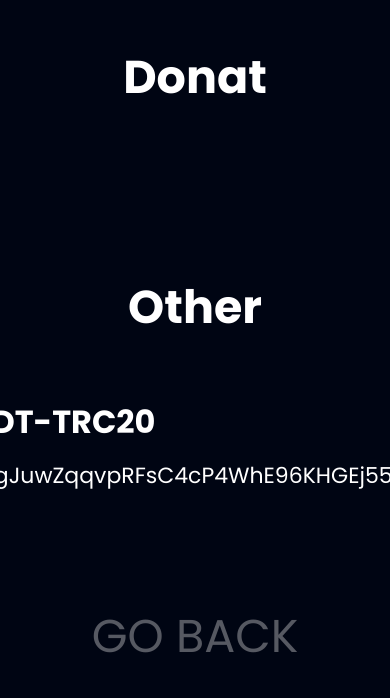
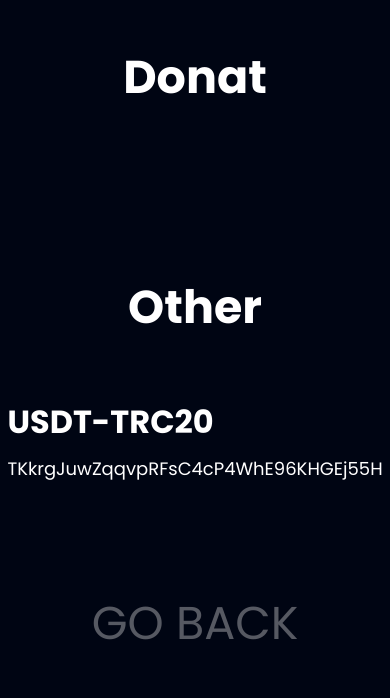
Before and after one commit to DiSay1/disay1.github.io, a website: page index.html in a window 390 px wide. Shown: the part 3360-4058 px from the top of the page. Drawn offline with nearby package versions, Linux system fonts and the light colour scheme.

Commit message:
fix of size 'Other' block

```diff
--- a/css/style.css
+++ b/css/style.css
@@ -424,8 +424,20 @@ body {
     margin-top: 100px;
   }
 }
+
+@media (max-width: 460px) {
+  .req {
+    font-size: 18px;
+    font-weight: var(--regular);
+  }
+}
+
 @media (max-width: 365px) {
   .card__link {
     padding: 20px 50px;
   }
+  .req {
+    font-size: 14px;
+    font-weight: var(--regular);
+  }
 }
--- a/index.html
+++ b/index.html
@@ -173,7 +173,7 @@
               </div>-->
             </div>
             <h2 class="donat__title prop__title">Other</h2>
-            <article class="props" style="width: 90%;">
+            <article class="props">
               <div class="props__wrapp">
                 <h3 class="props__title">USDT-TRC20</h3>
                 <p class="req">TKkrgJuwZqqvpRFsC4cP4WhE96KHGEj55H</p>
```
